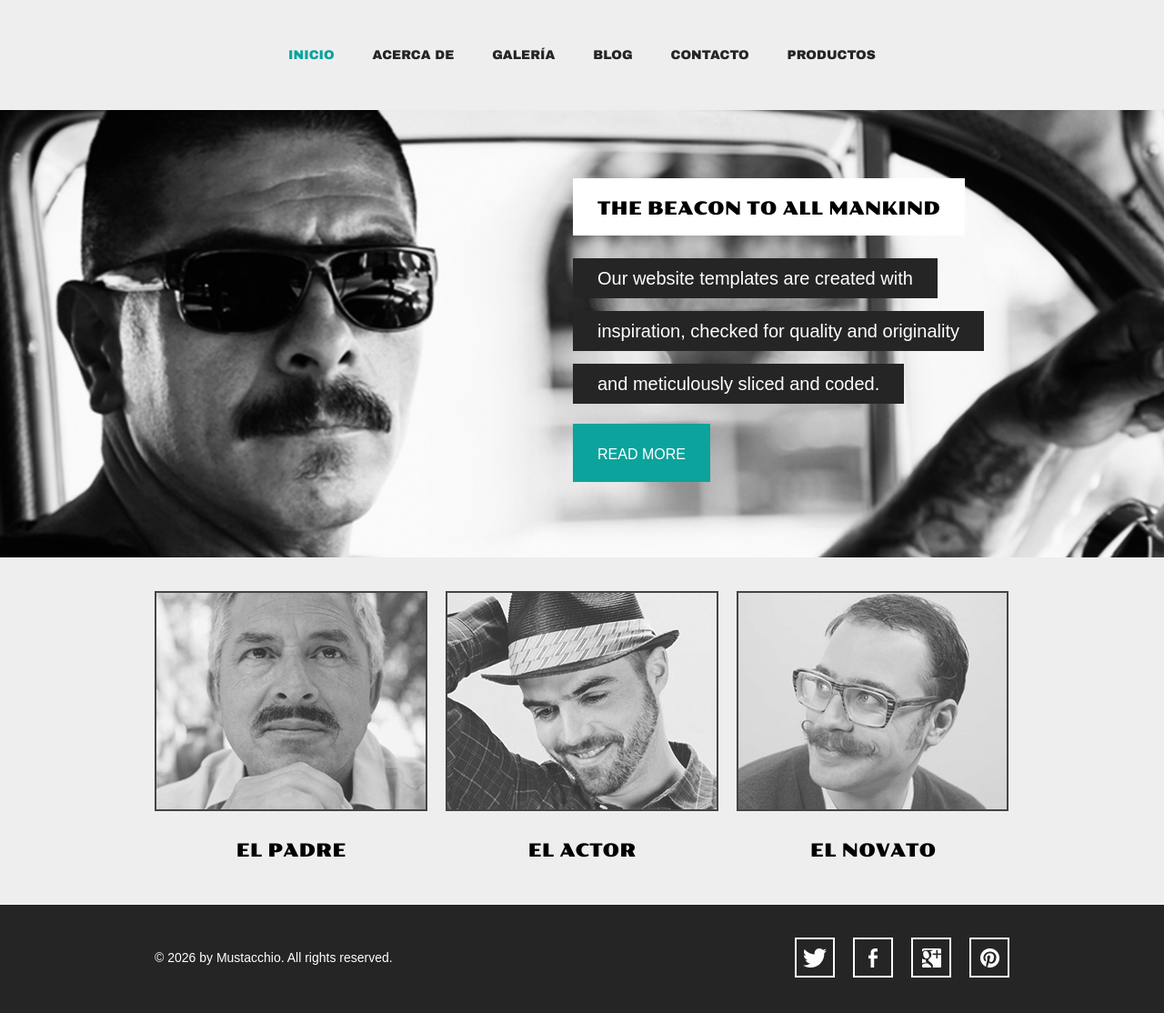
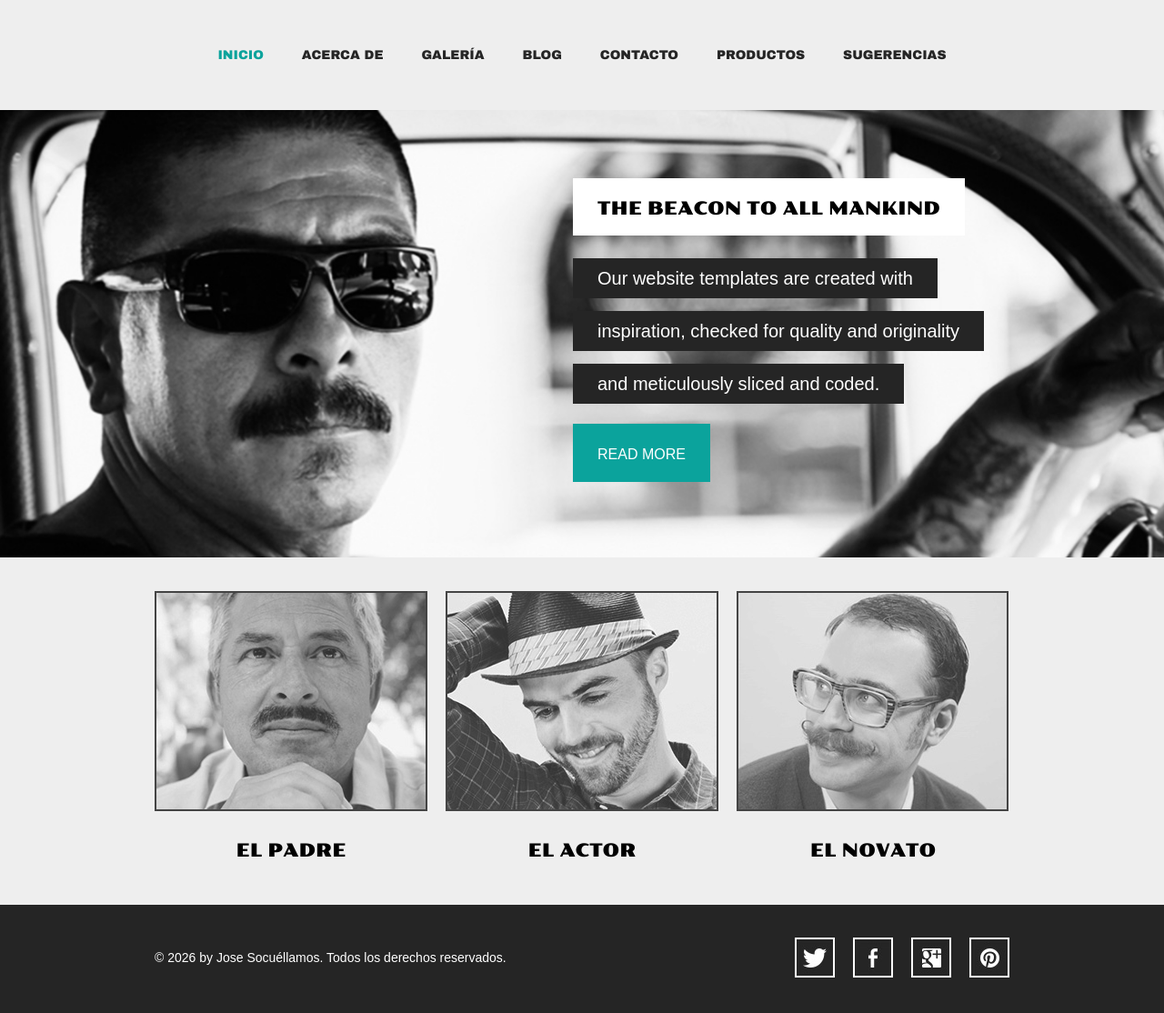
Before and after one commit to Jose-solvam/bigotes, a plain HTML site: page index.html in a window 1280 px wide. Shown: the part 140-1254 px from the top of the page at 91% size. Drawn offline with Linux system fonts and the light colour scheme.

Commit message:
Añadida página de sugerencias

```diff
--- a/index.html
+++ b/index.html
@@ -32,6 +32,9 @@
 			</li>
 			<li>
 				<a href="products/products.html">productos</a>
+			</li>
+			<li>
+				<a href="suggestions.html">sugerencias</a>
 			</li>
 		</ul>
 	</div>
@@ -69,7 +72,7 @@
 	</div>
 	<div id="footer">
 		<div>
-			<p>&copy; 2026 by Mustacchio. All rights reserved.</p>
+			<p>&copy; 2026 by Jose Socuéllamos. Todos los derechos reservados.</p>
 			<ul>
 				<li>
 					<a href="http://freewebsitetemplates.com/go/twitter/" id="twitter">twitter</a>
```
Also changed, not shown: suggestions.html (added, +11 -0 lines).
